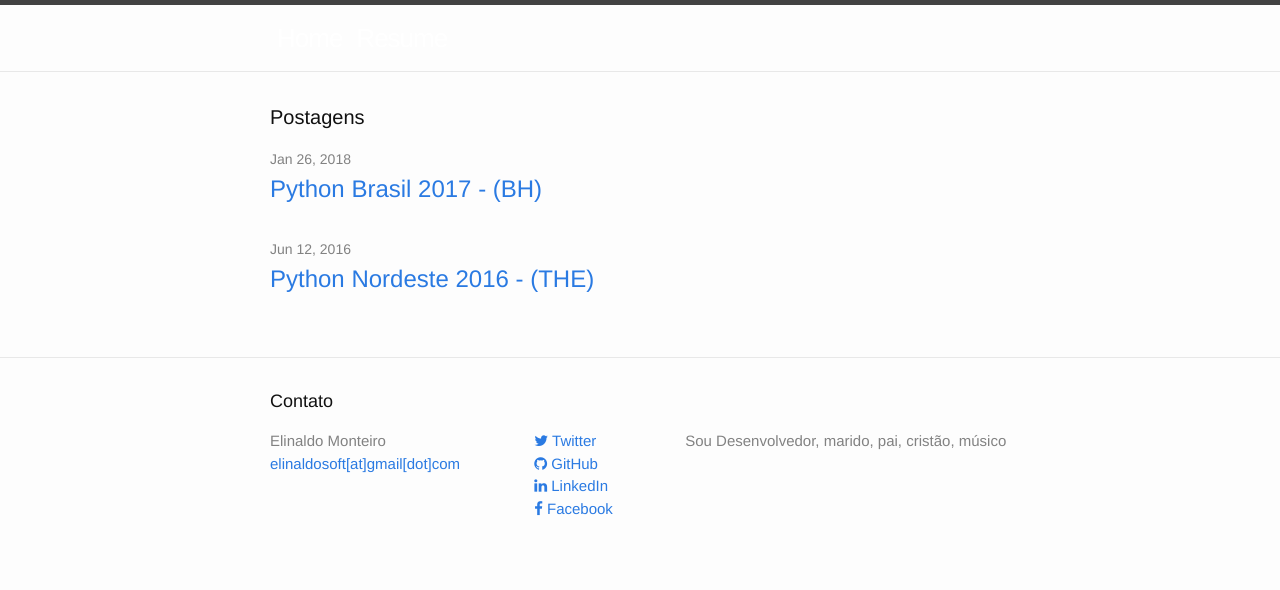
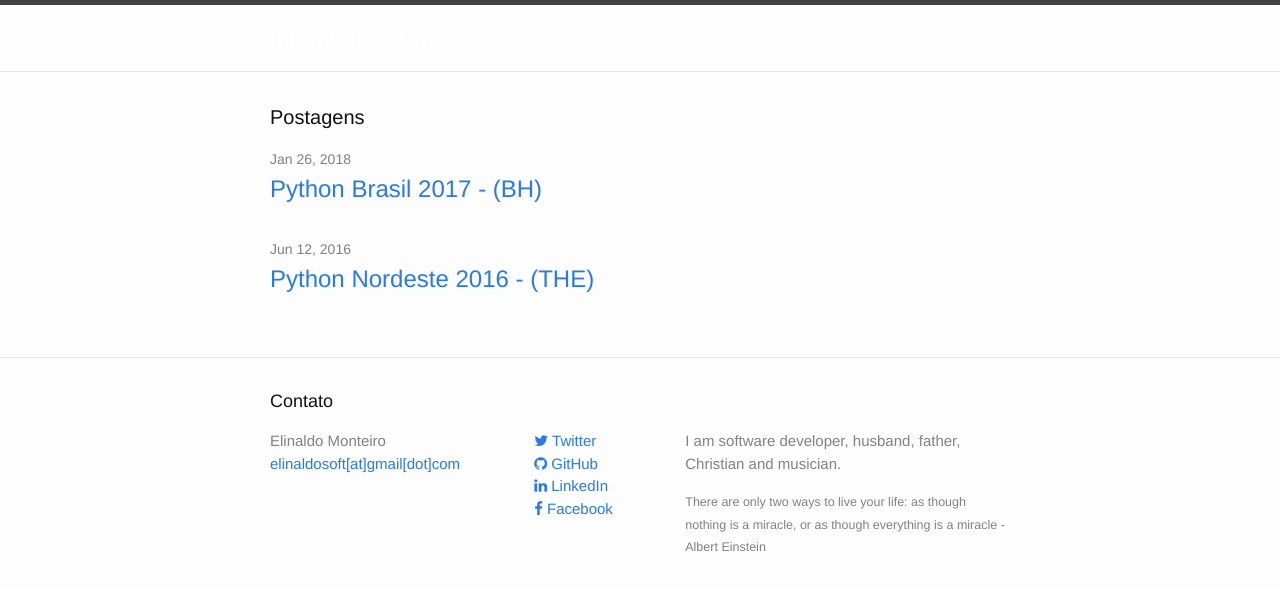
Before and after one commit to elinaldosoft/elinaldosoft.github.io, a Jekyll site: the page built from index.md, in a window 1280 px wide. Shown: the top 590 px of the page. Built offline with Jekyll 4.4.1, drawn with Linux system fonts in a browser that asks for light colours; nearby versions of some CDN libraries; comment, search, counter and statistics services are not loaded.

Commit message:
Add phrase albert einstein

```diff
--- a/_config.yml
+++ b/_config.yml
@@ -16,7 +16,7 @@
 title: Elinaldo Monteiro
 email: elinaldosoft[at]gmail[dot]com
 description: > # this means to ignore newlines until "baseurl:"
-  Sou Desenvolvedor, marido, pai, cristão, músico
+  I am software developer, husband, father, Christian and musician. There are only two ways to live your life: as though nothing is a miracle, or as though everything is a miracle - Albert Einstein
 baseurl: "" # the subpath of your site, e.g. /blog
 url: "https://elinaldosoft.github.io" # the base hostname & protocol for your site, e.g. http://example.com
 twitter_username: elinaldosoft
--- a/_includes/footer.html
+++ b/_includes/footer.html
@@ -42,13 +42,10 @@
         {% endif %}
         </ul>
       </div>
-
       <div class="footer-col footer-col-3">
-        <p>Sou Desenvolvedor, marido, pai, cristão, músico
-</p>
+        <p> I am software developer, husband, father, Christian and musician.</p>
+        <small>There are only two ways to live your life: as though nothing is a miracle, or as though everything is a miracle - Albert Einstein</small>
       </div>
     </div>
-
   </div>
-
 </footer>
```
